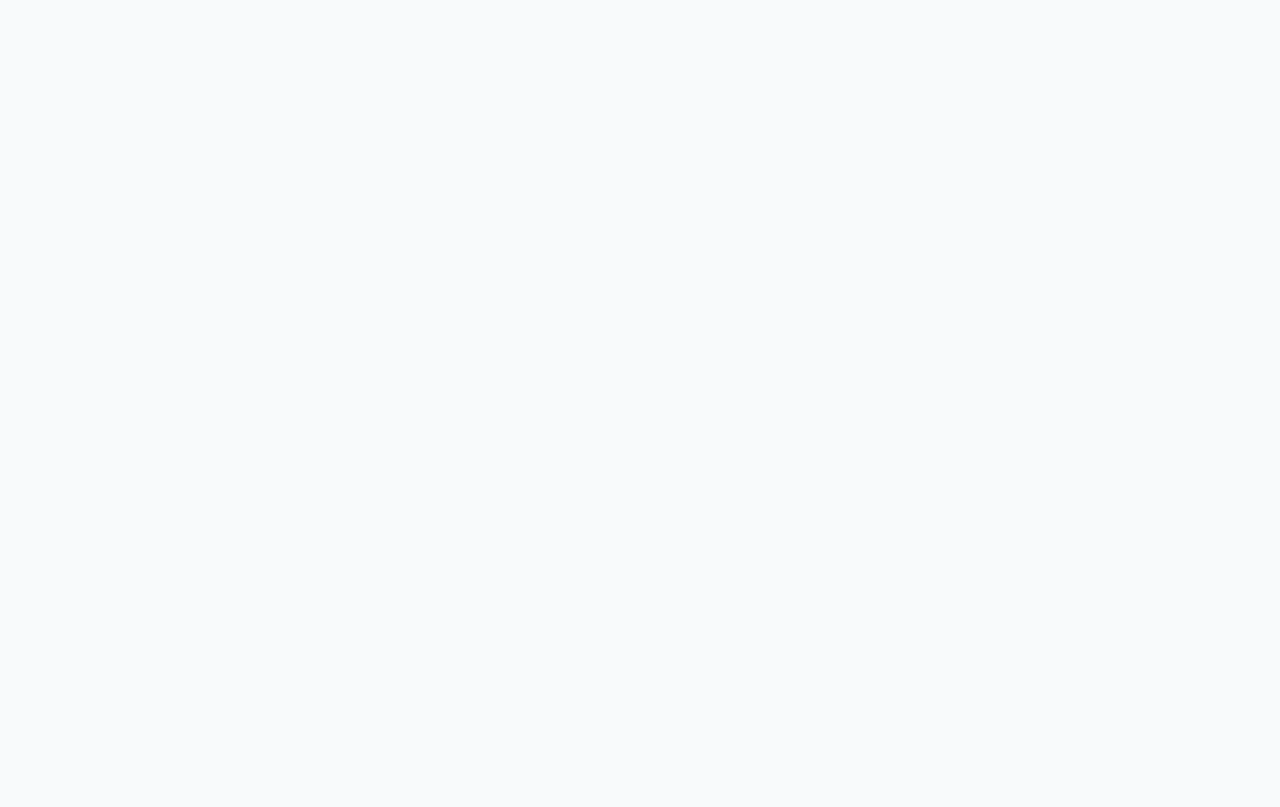
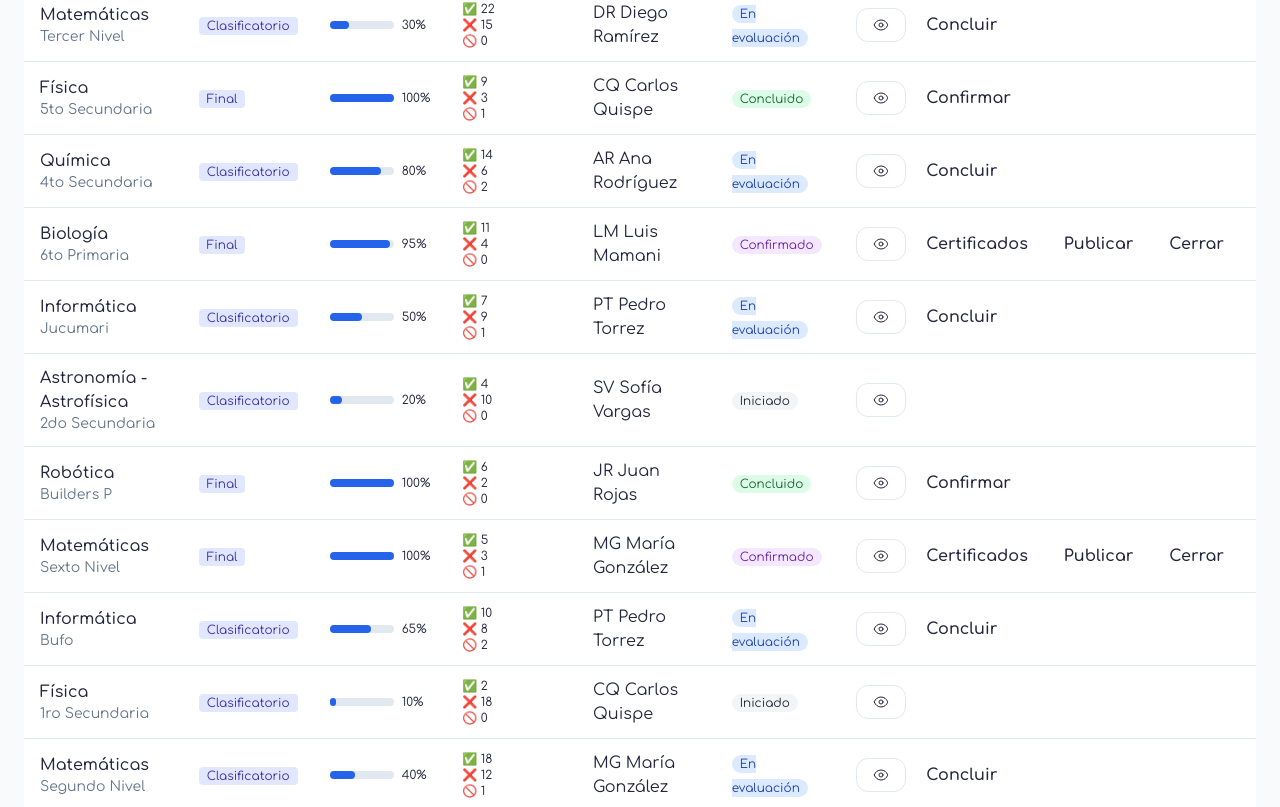
Before and after one commit to Cam1921/Olimpiadas-Front, a React (Vite) app: page /test-control-fases in a window 1280 px wide. Shown: the part 733-1540 px from the top of the page. Before the commit the page ends 800 px from the top, so only its background shows below. Built offline with nearby package versions, Linux system fonts and the light colour scheme.

Commit message:
cambios de h8

```diff
--- a/src/components/OfficialListPage.jsx
+++ b/src/components/OfficialListPage.jsx
@@ -62,43 +62,32 @@ const OfficialListPage = () => {
   const [successMessage, setSuccessMessage] = useState("");
 
   // Datos simulados
-  const competitors = [
-    {
-      id: "EST001",
-      name: "María González Pérez",
-      area: "Matemáticas",
-      level: "Tercer Nivel",
-      course: "6to A",
-      score: 95,
-      date: "2025-01-15"
-    },
-    {
-      id: "EST002",
-      name: "Carlos Mamani Quispe",
-      area: "Física",
-      level: "4to Secundaria",
-      course: "4to B",
-      score: 88,
-      date: "2025-01-16"
-    },
-    {
-      id: "EST003",
-      name: "Ana López Sánchez",
-      area: "Matemáticas",
-      level: "Segundo Nivel",
-      course: "5to C",
-      score: 92,
-      date: "2025-01-14"
-    },
-    {
-      id: "EST004",
-      name: "Luis Torres Rojas",
-      area: "Física",
-      level: "3ro Secundaria",
-      course: "3ro D",
-      score: 85,
-      date: "2025-01-17"
-    }
+  // Datos simulados — 20 competidores totales
+const competitors = [
+  // Matemáticas - Primer Nivel (12)
+  { id: "EST001", name: "María González Pérez", area: "Matemáticas", level: "Primer Nivel", course: "6to A", score: 95, date: "2025-01-15" },
+  { id: "EST002", name: "Ana López Sánchez", area: "Matemáticas", level: "Primer Nivel", course: "6to B", score: 92, date: "2025-01-14" },
+  { id: "EST003", name: "Luis Torres Rojas", area: "Matemáticas", level: "Primer Nivel", course: "6to C", score: 88, date: "2025-01-16" },
+  { id: "EST004", name: "Sofía Vargas Mendoza", area: "Matemáticas", level: "Primer Nivel", course: "6to D", score: 90, date: "2025-01-17" },
+  { id: "EST005", name: "Carlos Mamani Quispe", area: "Matemáticas", level: "Primer Nivel", course: "6to E", score: 85, date: "2025-01-18" },
+  { id: "EST006", name: "Javier Ruiz Flores", area: "Matemáticas", level: "Primer Nivel", course: "6to F", score: 93, date: "2025-01-19" },
+  { id: "EST007", name: "Elena Herrera Cruz", area: "Matemáticas", level: "Primer Nivel", course: "6to G", score: 87, date: "2025-01-20" },
+  { id: "EST008", name: "Diego Ramírez Paredes", area: "Matemáticas", level: "Primer Nivel", course: "6to H", score: 91, date: "2025-01-21" },
+  { id: "EST009", name: "Lucía Fernández Gómez", area: "Matemáticas", level: "Primer Nivel", course: "6to I", score: 89, date: "2025-01-22" },
+  { id: "EST010", name: "Miguel Ángel Salazar", area: "Matemáticas", level: "Primer Nivel", course: "6to J", score: 94, date: "2025-01-23" },
+  { id: "EST011", name: "Valeria Morales Arce", area: "Matemáticas", level: "Primer Nivel", course: "6to K", score: 86, date: "2025-01-24" },
+  { id: "EST012", name: "Andrés Castro Ríos", area: "Matemáticas", level: "Primer Nivel", course: "6to L", score: 96, date: "2025-01-25" },
+
+  // Física - 4to Secundaria (8)
+  { id: "EST013", name: "Carlos Mamani Quispe", area: "Física", level: "4to Secundaria", course: "4to A", score: 88, date: "2025-01-16" },
+  { id: "EST014", name: "Luis Torres Rojas", area: "Física", level: "4to Secundaria", course: "4to B", score: 85, date: "2025-01-17" },
+  { id: "EST015", name: "Ana López Sánchez", area: "Física", level: "4to Secundaria", course: "4to C", score: 90, date: "2025-01-18" },
+  { id: "EST016", name: "María González Pérez", area: "Física", level: "4to Secundaria", course: "4to D", score: 87, date: "2025-01-19" },
+  { id: "EST017", name: "Sofía Vargas Mendoza", area: "Física", level: "4to Secundaria", course: "4to E", score: 92, date: "2025-01-20" },
+  { id: "EST018", name: "Javier Ruiz Flores", area: "Física", level: "4to Secundaria", course: "4to F", score: 86, date: "2025-01-21" },
+  { id: "EST019", name: "Elena Herrera Cruz", area: "Física", level: "4to Secundaria", course: "4to G", score: 89, date: "2025-01-22" },
+  { id: "EST020", name: "Diego Ramírez Paredes", area: "Física", level: "4to Secundaria", course: "4to H", score: 91, date: "2025-01-23" }
+
   ];
 
   const areas = ["all", ...new Set(competitors.map(c => c.area))];
--- a/src/pages/TestControlFases.jsx
+++ b/src/pages/TestControlFases.jsx
@@ -6,7 +6,7 @@ export default function TestControlFases() {
   {
     id: '1',
     nombre: 'Matemáticas',
-      nivel: 'Primaria',
+    nivel: 'Primer Nivel',
     faseActual: 'Final',
     progreso: 100,
     clasificados: 12,
@@ -18,7 +18,7 @@ export default function TestControlFases() {
   {
     id: '2',
     nombre: 'Física',
-      nivel: 'Secundaria',
+    nivel: '3ro Secundaria',
     faseActual: 'Clasificatorio',
     progreso: 75,
     clasificados: 18,
@@ -30,7 +30,6 @@ export default function TestControlFases() {
   {
     id: '3',
     nombre: 'Química',
-      nivel: 'Primaria',
     faseActual: 'Final',
     progreso: 100,
     clasificados: 15,
@@ -42,7 +41,7 @@ export default function TestControlFases() {
   {
     id: '4',
     nombre: 'Biología',
-      nivel: 'Secundaria',
+    nivel: '5to Primaria',
     faseActual: 'Clasificatorio',
     progreso: 60,
     clasificados: 10,
@@ -54,7 +53,7 @@ export default function TestControlFases() {
   {
     id: '5',
     nombre: 'Informática',
-      nivel: 'Secundaria',
+    nivel: 'Puma',
     faseActual: 'Final',
     progreso: 85,
     clasificados: 8,
@@ -66,7 +65,7 @@ export default function TestControlFases() {
   {
     id: '6',
     nombre: 'Astronomía-Astrofísica',
-      nivel: 'Primaria',
+    nivel: '4to Primaria',
     faseActual: 'Clasificatorio',
     progreso: 45,
     clasificados: 5,
@@ -78,7 +77,7 @@ export default function TestControlFases() {
   {
     id: '7',
     nombre: 'Robótica',
-      nivel: 'Secundaria',
+    nivel: 'Lego S',
     faseActual: 'Final',
     progreso: 100,
     clasificados: 10,
@@ -87,6 +86,351 @@ export default function TestControlFases() {
     responsable: 'JR Juan Rojas',
     estado: 'Confirmado',
   },
+  {
+  id: '8',
+  nombre: 'Matemáticas',
+  nivel: 'Tercer Nivel',
+  faseActual: 'Clasificatorio',
+  progreso: 30,
+  clasificados: 22,
+  noClasificados: 15,
+  descalificados: 0,
+  responsable: 'DR Diego Ramírez',
+  estado: 'En evaluación',
+},
+{
+  id: '9',
+  nombre: 'Física',
+  nivel: '5to Secundaria',
+  faseActual: 'Final',
+  progreso: 100,
+  clasificados: 9,
+  noClasificados: 3,
+  descalificados: 1,
+  responsable: 'CQ Carlos Quispe',
+  estado: 'Concluido',
+},
+{
+  id: '10',
+  nombre: 'Química',
+  nivel: '4to Secundaria',
+  faseActual: 'Clasificatorio',
+  progreso: 80,
+  clasificados: 14,
+  noClasificados: 6,
+  descalificados: 2,
+  responsable: 'AR Ana Rodríguez',
+  estado: 'En evaluación',
+},
+{
+  id: '11',
+  nombre: 'Biología',
+  nivel: '6to Primaria',
+  faseActual: 'Final',
+  progreso: 95,
+  clasificados: 11,
+  noClasificados: 4,
+  descalificados: 0,
+  responsable: 'LM Luis Mamani',
+  estado: 'Confirmado',
+},
+{
+  id: '12',
+  nombre: 'Informática',
+  nivel: 'Jucumari',
+  faseActual: 'Clasificatorio',
+  progreso: 50,
+  clasificados: 7,
+  noClasificados: 9,
+  descalificados: 1,
+  responsable: 'PT Pedro Torrez',
+  estado: 'En evaluación',
+},
+{
+  id: '13',
+  nombre: 'Astronomía - Astrofísica', // ⚠️ con espacios alrededor del guion
+  nivel: '2do Secundaria',
+  faseActual: 'Clasificatorio',
+  progreso: 20,
+  clasificados: 4,
+  noClasificados: 10,
+  descalificados: 0,
+  responsable: 'SV Sofía Vargas',
+  estado: 'Iniciado',
+},
+{
+  id: '14',
+  nombre: 'Robótica',
+  nivel: 'Builders P',
+  faseActual: 'Final',
+  progreso: 100,
+  clasificados: 6,
+  noClasificados: 2,
+  descalificados: 0,
+  responsable: 'JR Juan Rojas',
+  estado: 'Concluido',
+},
+{
+  id: '15',
+  nombre: 'Matemáticas',
+  nivel: 'Sexto Nivel',
+  faseActual: 'Final',
+  progreso: 100,
+  clasificados: 5,
+  noClasificados: 3,
+  descalificados: 1,
+  responsable: 'MG María González',
+  estado: 'Confirmado',
+},
+{
+  id: '16',
+  nombre: 'Informática',
+  nivel: 'Bufo',
+  faseActual: 'Clasificatorio',
+  progreso: 65,
+  clasificados: 10,
+  noClasificados: 8,
+  descalificados: 2,
+  responsable: 'PT Pedro Torrez',
+  estado: 'En evaluación',
+},
+{
+  id: '17',
+  nombre: 'Física',
+  nivel: '1ro Secundaria',
+  faseActual: 'Clasificatorio',
+  progreso: 10,
+  clasificados: 2,
+  noClasificados: 18,
+  descalificados: 0,
+  responsable: 'CQ Carlos Quispe',
+  estado: 'Iniciado',
+},
+{
+  id: '18',
+  nombre: 'Matemáticas',
+  nivel: 'Segundo Nivel',
+  faseActual: 'Clasificatorio',
+  progreso: 40,
+  clasificados: 18,
+  noClasificados: 12,
+  descalificados: 1,
+  responsable: 'MG María González',
+  estado: 'En evaluación',
+},
+{
+  id: '19',
+  nombre: 'Matemáticas',
+  nivel: 'Cuarto Nivel',
+  faseActual: 'Final',
+  progreso: 90,
+  clasificados: 7,
+  noClasificados: 2,
+  descalificados: 0,
+  responsable: 'MG María González',
+  estado: 'Confirmado',
+},
+{
+  id: '20',
+  nombre: 'Matemáticas',
+  nivel: 'Quinto Nivel',
+  faseActual: 'Clasificatorio',
+  progreso: 25,
+  clasificados: 5,
+  noClasificados: 15,
+  descalificados: 0,
+  responsable: 'MG María González',
+  estado: 'Iniciado',
+},
+
+{
+  id: '21',
+  nombre: 'Física',
+  nivel: '2do Secundaria',
+  faseActual: 'Clasificatorio',
+  progreso: 55,
+  clasificados: 13,
+  noClasificados: 7,
+  descalificados: 1,
+  responsable: 'CQ Carlos Quispe',
+  estado: 'En evaluación',
+},
+{
+  id: '22',
+  nombre: 'Física',
+  nivel: '4to Secundaria',
+  faseActual: 'Final',
+  progreso: 100,
+  clasificados: 10,
+  noClasificados: 2,
+  descalificados: 1,
+  responsable: 'CQ Carlos Quispe',
+  estado: 'Concluido',
+},
+{
+  id: '23',
+  nombre: 'Física',
+  nivel: '6to Secundaria',
+  faseActual: 'Clasificatorio',
+  progreso: 15,
+  clasificados: 3,
+  noClasificados: 17,
+  descalificados: 0,
+  responsable: 'CQ Carlos Quispe',
+  estado: 'Iniciado',
+},
+
+{
+  id: '24',
+  nombre: 'Biología',
+  nivel: '3ro Primaria',
+  faseActual: 'Clasificatorio',
+  progreso: 35,
+  clasificados: 9,
+  noClasificados: 11,
+  descalificados: 0,
+  responsable: 'LM Luis Mamani',
+  estado: 'En evaluación',
+},
+{
+  id: '25',
+  nombre: 'Biología',
+  nivel: '1ro Secundaria',
+  faseActual: 'Final',
+  progreso: 100,
+  clasificados: 8,
+  noClasificados: 4,
+  descalificados: 1,
+  responsable: 'LM Luis Mamani',
+  estado: 'Confirmado',
+},
+{
+  id: '26',
+  nombre: 'Biología',
+  nivel: '4to Secundaria',
+  faseActual: 'Clasificatorio',
+  progreso: 70,
+  clasificados: 12,
+  noClasificados: 6,
+  descalificados: 2,
+  responsable: 'LM Luis Mamani',
+  estado: 'En evaluación',
+},
+
+{
+  id: '27',
+  nombre: 'Informática',
+  nivel: 'Guacamo',
+  faseActual: 'Clasificatorio',
+  progreso: 20,
+  clasificados: 6,
+  noClasificados: 14,
+  descalificados: 0,
+  responsable: 'PT Pedro Torrez',
+  estado: 'Iniciado',
+},
+{
+  id: '28',
+  nombre: 'Informática',
+  nivel: 'Guanaco',
+  faseActual: 'Clasificatorio',
+  progreso: 45,
+  clasificados: 11,
+  noClasificados: 9,
+  descalificados: 1,
+  responsable: 'PT Pedro Torrez',
+  estado: 'En evaluación',
+},
+{
+  id: '29',
+  nombre: 'Informática',
+  nivel: 'Londra',
+  faseActual: 'Final',
+  progreso: 100,
+  clasificados: 9,
+  noClasificados: 3,
+  descalificados: 0,
+  responsable: 'PT Pedro Torrez',
+  estado: 'Concluido',
+},
+
+{
+  id: '30',
+  nombre: 'Robótica',
+  nivel: 'Builders S',
+  faseActual: 'Clasificatorio',
+  progreso: 60,
+  clasificados: 8,
+  noClasificados: 4,
+  descalificados: 1,
+  responsable: 'JR Juan Rojas',
+  estado: 'En evaluación',
+},
+{
+  id: '31',
+  nombre: 'Robótica',
+  nivel: 'Lego P',
+  faseActual: 'Final',
+  progreso: 95,
+  clasificados: 7,
+  noClasificados: 2,
+  descalificados: 0,
+  responsable: 'JR Juan Rojas',
+  estado: 'Confirmado',
+},
+
+{
+  id: '32',
+  nombre: 'Química',
+  nivel: '3ro Secundaria',
+  faseActual: 'Clasificatorio',
+  progreso: 50,
+  clasificados: 16,
+  noClasificados: 8,
+  descalificados: 2,
+  responsable: 'AR Ana Rodríguez',
+  estado: 'En evaluación',
+},
+{
+  id: '33',
+  nombre: 'Química',
+  nivel: '5to Secundaria',
+  faseActual: 'Final',
+  progreso: 100,
+  clasificados: 12,
+  noClasificados: 5,
+  descalificados: 1,
+  responsable: 'AR Ana Rodríguez',
+  estado: 'Concluido',
+},
+{
+  id: '34',
+  nombre: 'Química',
+  nivel: '6to Secundaria',
+  faseActual: 'Clasificatorio',
+  progreso: 30,
+  clasificados: 10,
+  noClasificados: 12,
+  descalificados: 0,
+  responsable: 'AR Ana Rodríguez',
+  estado: 'Iniciado',
+},
+
+{
+  id: '35',
+  nombre: 'Astronomía - Astrofísica',
+  nivel: '5to Primaria',
+  faseActual: 'Clasificatorio',
+  progreso: 40,
+  clasificados: 6,
+  noClasificados: 9,
+  descalificados: 1,
+  responsable: 'SV Sofía Vargas',
+  estado: 'En evaluación',
+
+},
+
+
 ];
 
   return (
```
Lines whose indentation alone changed are shown as unchanged.
